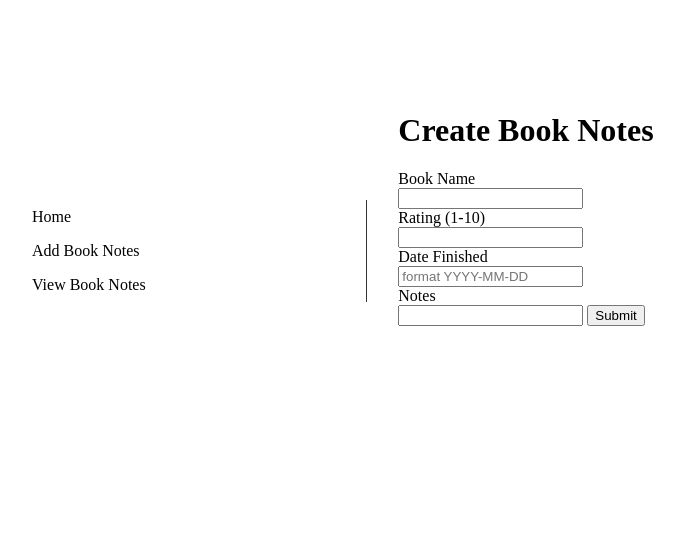
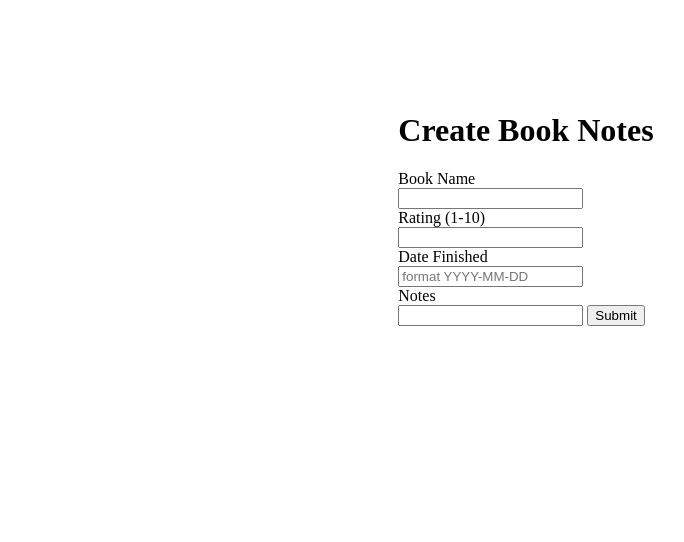
Before and after one commit to FrancisNdirangu/book_notes, a Node server app: page /index in a window 1280 px wide. Shown: the part 200-742 px from the top of the page, without its empty margins (164-848 px from the left). Run offline with Node 20, Linux system fonts and the light colour scheme.

Commit message:
moved the navbar partial to the view.ejs and confirmed that it is working

```diff
--- a/views/partials/header.ejs
+++ b/views/partials/header.ejs
@@ -8,8 +8,3 @@
     </head>
     <body>
         <div class="container">
-            <ul class="navbar">
-                <li><a href="/">Home</a></li>
-                <li><a href="/addBookNotes">Add Book Notes</a></li>
-                <li><a href="/">View Book Notes</a></li>
-            </ul>
--- a/views/view.ejs
+++ b/views/view.ejs
@@ -1,4 +1,5 @@
 <%- include('partials/header.ejs') %>
+<%- include('partials/navbar.ejs') %>
 <div class="pageContent">
 <div class="btn delete-btn hidden-popup">
   <h1> Do you want to confirm the delete operation</h1>
```
